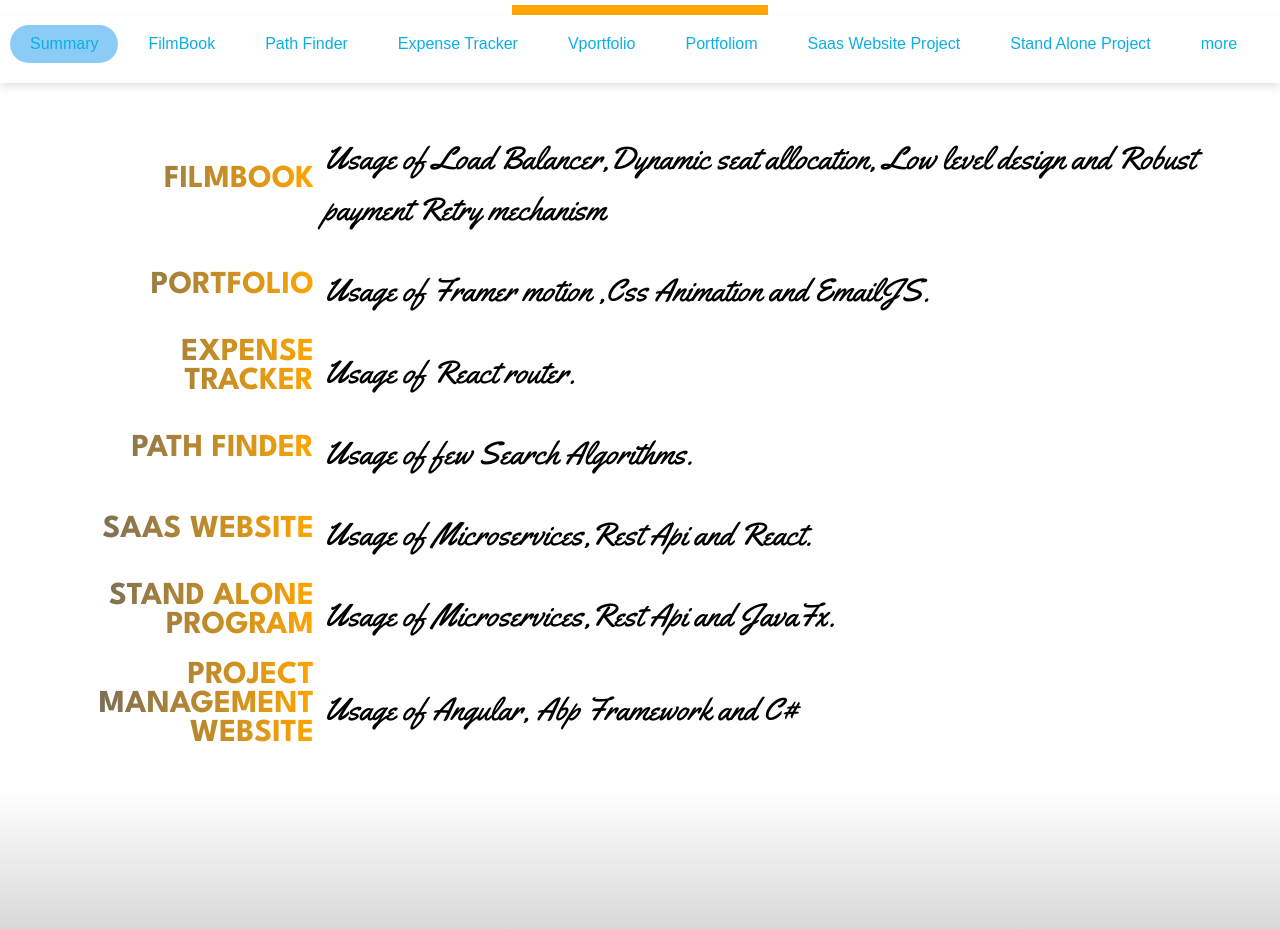
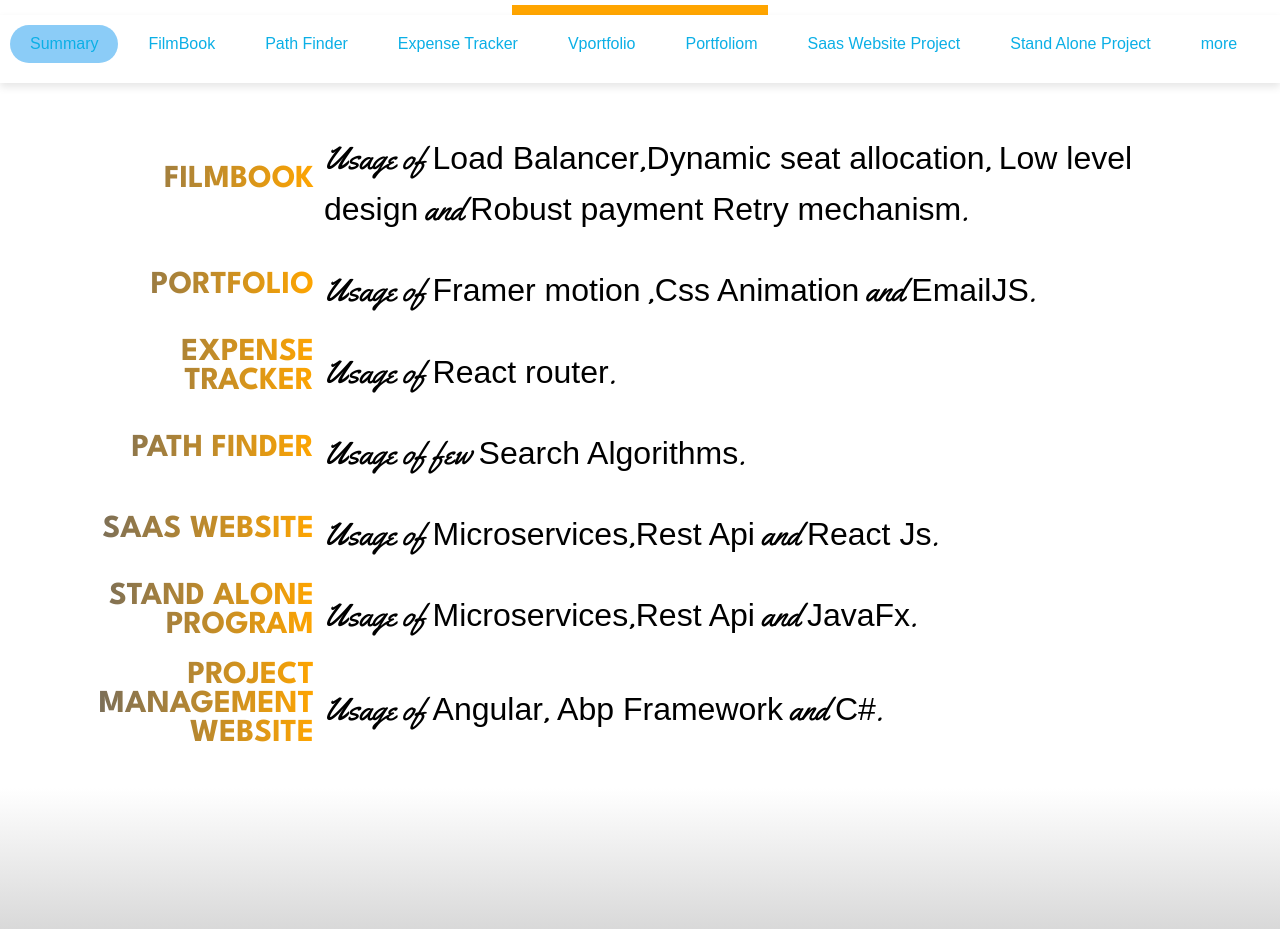
Before and after one commit to varunnlv/vportfolio, a React (Create React App) app: page / in a window 1280 px wide. Shown: the part 3260-4189 px from the top of the page. Built offline with nearby package versions, Linux system fonts and the light colour scheme; a web font is replaced by a local one.

Commit message:
Update portfolio.jsx

```diff
--- a/src/components/portfolio/portfolio.jsx
+++ b/src/components/portfolio/portfolio.jsx
@@ -233,7 +233,7 @@ const Portfolio = () => {
                                     <div className="image-item4" >
                                         <div>
                                             <p>
-                                                Usage of Load Balancer,Dynamic seat allocation, Low level design and Robust payment Retry mechanism
+                                                Usage of <span className="highlight-text">Load Balancer</span>,<span className="highlight-text">Dynamic seat allocation</span>, <span className="highlight-text">Low level design</span> and <span className="highlight-text">Robust payment Retry mechanism</span>.
                                             </p>
                                         </div>
 
@@ -253,7 +253,7 @@ const Portfolio = () => {
                                     <div className="image-item4" >
                                         <div>
                                             <p>
-                                            Usage of Framer motion ,Css Animation and EmailJS.
+                                            Usage of <span className="highlight-text">Framer motion</span> ,<span className="highlight-text">Css Animation</span> and <span className="highlight-text">EmailJS</span>.
                                             </p>
                                         </div>
 
@@ -273,7 +273,7 @@ const Portfolio = () => {
                                     <div className="image-item4" >
                                         <div>
                                             <p>
-                                            Usage of React router.
+                                            Usage of <span className="highlight-text">React router</span>.
                                             </p>
                                         </div>
 
@@ -294,7 +294,7 @@ const Portfolio = () => {
                                     <div className="image-item4" >
                                         <div>
                                             <p>
-                                            Usage of  few Search Algorithms.
+                                            Usage of few <span className="highlight-text">Search Algorithms</span>.
                                             </p>
                                         </div>
 
@@ -315,7 +315,7 @@ const Portfolio = () => {
                                     <div className="image-item4" >
                                         <div>
                                             <p>
-                                            Usage of Microservices,Rest Api and  React.
+                                            Usage of <span className="highlight-text">Microservices</span>,<span className="highlight-text">Rest Api</span> and <span className="highlight-text">React Js</span>.
                                             </p>
                                         </div>
 
@@ -336,7 +336,7 @@ const Portfolio = () => {
                                     <div className="image-item4" >
                                         <div>
                                             <p>
-                                            Usage of  Microservices,Rest Api and JavaFx.
+                                            Usage of <span className="highlight-text">Microservices</span>,<span className="highlight-text">Rest Api</span> and <span className="highlight-text">JavaFx</span>.
                                             </p>
                                         </div>
 
@@ -357,7 +357,7 @@ const Portfolio = () => {
                                     <div className="image-item4" >
                                         <div>
                                             <p>
-                                            Usage of  Angular, Abp Framework and C#
+                                            Usage of <span className="highlight-text">Angular</span>, <span className="highlight-text">Abp Framework</span> and <span className="highlight-text">C#</span>.
                                             </p>
                                         </div>
 
@@ -371,7 +371,6 @@ const Portfolio = () => {
 
                         </div>
                     </div>
-
                 </motion.div>
 
             )}
```
